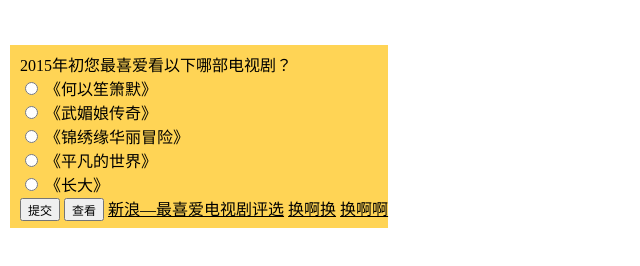
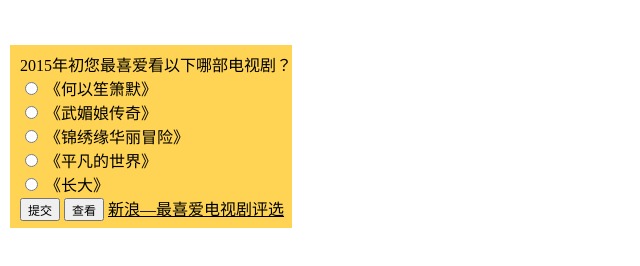
Before and after one commit to huanhuan1997/huanhuan1997.github.io, a plain HTML site: page index.html in a window 1280 px wide. Shown: the whole page, without its empty margins (0-640 px from the left). Drawn offline with Linux system fonts and the light colour scheme.

Commit message:
Update index.html

```diff
--- a/index.html
+++ b/index.html
@@ -64,8 +64,7 @@ a {
            <input type="submit" value="提交">
            <input type="button" name="viewresult" value="查看">
            <a href="index1.html">新浪—最喜爱电视剧评选</a>
-	       <a href="index2.html">换啊换</a>
-	       <a href="index3.html">换啊啊</a>
+
            </td>
         </tr>
         </table>
```
